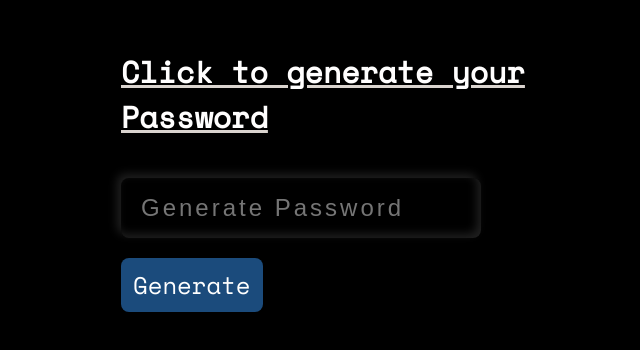
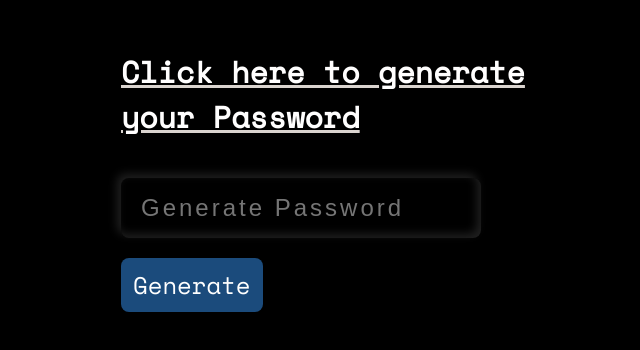
Before and after one commit to RizanAbdulSalam/passwordGenerator, a plain HTML site: page Pass Gene/index.html in a window 1280 px wide. Shown: the part 240-590 px from the top of the page, without its empty margins (294-934 px from the left). Drawn offline with nearby package versions, Linux system fonts and the light colour scheme.

Commit message:
Update index.html

```diff
--- a/Pass Gene/index.html
+++ b/Pass Gene/index.html
@@ -8,7 +8,7 @@
 </head>
 <body>
     <div class="inputbx">
-        <h2>Click to generate your Password</h2>
+        <h2>Click here to generate your Password</h2>
         <input type="text" name="" placeholder="Generate Password" id="password"
         readonly="">
         <div id="btn" onclick="getPassword()">Generate</div>
```
